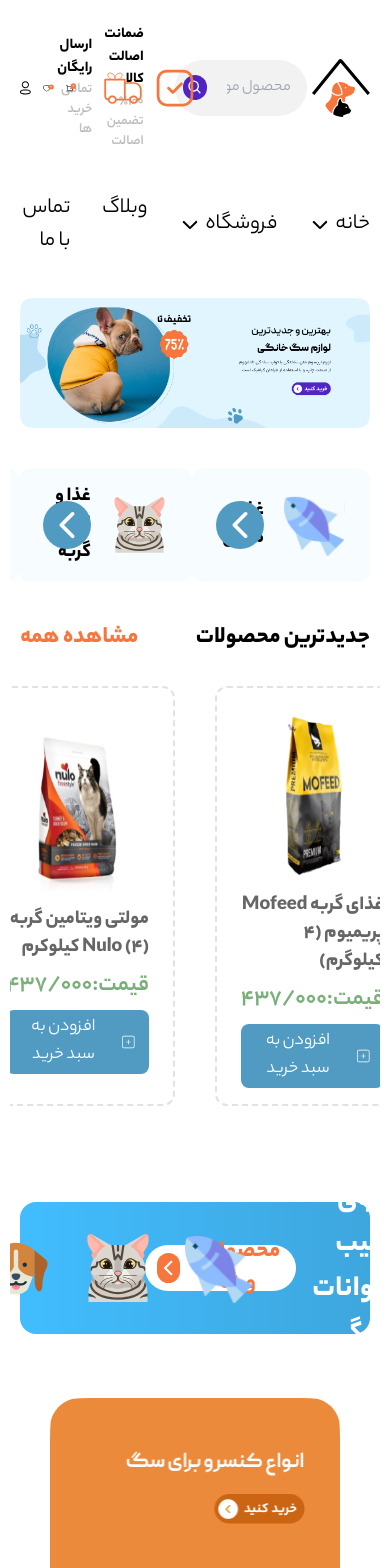
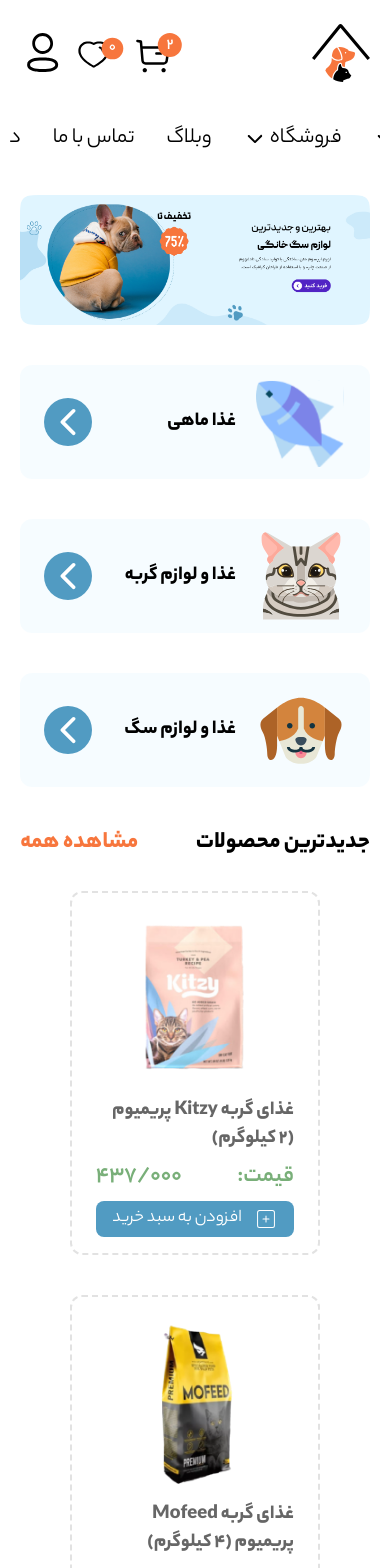
Before and after one commit to Ali-hosseini-js/petshop-nextjs-webapp, a Next.js app: page / in a window 390 px wide. Shown: the top 1568 px of the page. Built offline with nearby package versions, Linux system fonts and the light colour scheme.

Commit message:
mobile responsive

```diff
--- a/src/components/layout/Blog.js
+++ b/src/components/layout/Blog.js
@@ -3,7 +3,7 @@
 
 function Blog() {
   return (
-    <div className="flex flex-wrap justify-between py-14">
+    <div className="flex flex-wrap justify-center gap-3 items-center py-14">
       {blogs.map((blog, index) => (
         <BlogCard key={index} data={blog} />
       ))}
--- a/src/components/layout/Category.js
+++ b/src/components/layout/Category.js
@@ -5,7 +5,7 @@
 
 function Category() {
   return (
-    <div className="flex justify-between mb-10">
+    <div className="flex justify-between mb-10 max-lg:flex-col max-lg:items-center max-lg:gap-10">
       <CategoryCard path="fish" image={fish} text="غذا ماهی" />
       <CategoryCard path="cat" image={cat} text="غذا و لوازم گربه" />
       <CategoryCard path="dog" image={dog} text="غذا و لوازم سگ" />
--- a/src/components/layout/DogCareCategory.js
+++ b/src/components/layout/DogCareCategory.js
@@ -5,7 +5,7 @@
 
 function DogCareCategory() {
   return (
-    <div className="flex justify-between pb-16">
+    <div className="flex justify-between pb-16 max-lg:flex-col max-lg:gap-10 max-lg:items-center">
       <div className="w-[360px] h-[780px] bg-[#A7CCFD54] rounded-xl -rotate-3 border-2 border-dashed border-[#A3C9FD] mx-5">
         <div className="w-[360px] h-[780px] bg-[url('/image/lavazemBanner.png')] rotate-3">
           <Link href="category/dog/carring" className="w-full h-full">
@@ -19,7 +19,7 @@
           </Link>
         </div>
       </div>
-      <div className=" grid grid-cols-3 gap-y-10 gap-x-4">
+      <div className=" grid grid-cols-3 gap-y-10 gap-x-4 max-md:grid-cols-2 max-sm:grid-cols-1">
         {products.map((item, index) => (
           <ProductsCard key={index} data={item} />
         ))}
--- a/src/components/layout/Footer.js
+++ b/src/components/layout/Footer.js
@@ -5,10 +5,10 @@
 
 function Footer() {
   return (
-    <div className="flex justify-col items-end bg-[url('/image/bgFooter.png')] h-[450px] max-w-[1220px] bg-contain bg-no-repeat">
-      <div className="flex flex-col items-center justify-center divide-y-2 divide-dashed divide-main mx-auto max-w-[650px] max-h-[350px]">
-        <div className="grid grid-cols-3 gap-10 w-full pb-20">
-          <div className="flex flex-col">
+    <div className="flex justify-col items-end bg-[url('/image/bgFooter.png')] sm:h-[450px] sm:max-w-[1220px] bg-contain bg-no-repeat max-lg:bg-none">
+      <div className="flex flex-col items-center justify-center divide-y-2 divide-dashed divide-main mx-auto  sm:max-w-[650px] sm:max-h-[350px] ">
+        <div className="grid grid-cols-3 gap-10 w-full pb-20 max-sm:flex max-sm:flex-col max-sm:justify-center max-sm:items-center max-sm:">
+          <div className="flex flex-col max-sm:w-[200px] max-sm:justify-center max-sm:items-center">
             <h4 className="text-[17px] font-semibold pb-3">دسترسی سریع</h4>
             <Link
               href="/about"
@@ -35,7 +35,7 @@
               پیگیری سفارشات
             </Link>
           </div>
-          <div className="flex flex-col">
+          <div className="flex flex-col max-sm:w-[200px] max-sm:justify-center max-sm:items-center">
             <h4 className="text-[17px] font-semibold pb-3">لینک های مهم</h4>
             <Link
               href="/about"
@@ -62,12 +62,12 @@
               سیاست حفظ حریم شخصی
             </Link>
           </div>
-          <div>
+          <div className="max-sm:w-[200px] max-sm:justify-center max-sm:items-center">
             <Link className="flex gap-3 items-center" href="/">
               <Image alt="shapet" src={logo} width={50} height={50} />
               <p className="text-main font-semibold text-xl">فروشگاه شاپت</p>
             </Link>
-            <p className="text-[#666666] text-[12px] py-2">
+            <p className="text-[#666666] text-[12px] py-2 max-sm:text-center">
               لورم ایپسوم متن ساختگی با تولید سادگی نامفهوم از صنعت چاپ، و با
               استفاده از طراحان گرافیک است،
             </p>
--- a/src/components/layout/Header.js
+++ b/src/components/layout/Header.js
@@ -13,9 +13,9 @@
     <div className="flex justify-between items-center my-6">
       <Link className="flex gap-3 items-center" href="/">
         <Image alt="shapet" src={logo} width={58} height={58} />
-        <p className="text-main font-semibold text-2xl">شاپت</p>
+        <p className="text-main font-semibold text-2xl max-md:hidden">شاپت</p>
       </Link>
-      <div className="flex gap-3 rounded-full items-center bg-[#F2F2F2] w-full max-w-96 p-2">
+      <div className="flex gap-3 rounded-full items-center bg-[#F2F2F2] w-full max-w-96 p-2 max-sm:hidden">
         <input
           className="bg-inherit p-2 w-full"
           type="text"
@@ -26,14 +26,14 @@
           <Image alt="search" src={search} width={26} height={26} />
         </button>
       </div>
-      <div className="flex justify-center items-center gap-3">
+      <div className="flex justify-center items-center gap-3 max-lg:hidden">
         <Image alt="ضمانت اصالت کالا" src={tick} width={38} height={38} />
         <div>
           <p className="font-semibold text-[15px]">ضمانت اصالت کالا</p>
           <p className="font-normal text-sm text-black/25">٪۱۰۰ تضمین اصالت</p>
         </div>
       </div>
-      <div className="flex justify-center items-center gap-3">
+      <div className="flex justify-center items-center gap-3 max-lg:hidden">
         <Image alt="ارسال رایگان" src={post} width={38} height={38} />
         <div>
           <p className="font-semibold text-[15px]">ارسال رایگان</p>
--- a/src/components/layout/List.js
+++ b/src/components/layout/List.js
@@ -4,9 +4,9 @@
 
 function List() {
   return (
-    <div className="flex justify-between mx-auto my-10">
+    <div className="flex justify-between max-md:justify-center mx-auto my-10">
       <div>
-        <ul className="flex gap-8">
+        <ul className="flex gap-8 text-nowrap">
           <li className="flex gap-1 items-center text-[22px] hover:text-main cursor-pointer">
             خانه
             <IoIosArrowDown />
@@ -26,7 +26,7 @@
           </li>
         </ul>
       </div>
-      <div className="flex items-center gap-3">
+      <div className="flex items-center gap-3 max-md:hidden">
         <FiPhoneCall className="w-[24px] h-[29px]" />
         <p className="font-semibold text-[22px]">شماره تماس:</p>
         <p className="font-semibold text-[22px] text-main"> ۰۹۱۷۱۲۳۴۵۶۷</p>
--- a/src/components/layout/Products.js
+++ b/src/components/layout/Products.js
@@ -14,7 +14,7 @@
           مشاهده همه
         </Link>
       </div>
-      <div className="flex justify-center gap-10 py-8">
+      <div className="flex flex-wrap justify-center gap-10 py-8">
         {foods.map((item, index) => (
           <ProductsCard key={index} data={item} />
         ))}
--- a/src/components/layout/SpecialOffer.js
+++ b/src/components/layout/SpecialOffer.js
@@ -7,18 +7,18 @@
 function SpecialOffer() {
   return (
     <div className="flex w-full h-[132px] bg-gradient-to-r to-[#3EA6DD] from-[#41BDFF] rounded-2xl mb-8 mt-16 px-5">
-      <div className="flex items-center justify-center w-1/2 gap-4">
-        <p className="text-white font-semibold text-[30px]">
+      <div className="flex items-center justify-center w-1/2 max-lg:w-full max-sm:flex-col gap-4">
+        <p className="text-white text-nowrap font-semibold text-[30px]">
           دنیای عجیب حیوانات خانگی
         </p>
         <div className=" w-fit rounded-full bg-white p-2">
-          <button className="flex items-center justify-center p-1 w-fit h-[30px] gap-3 text-main text-2xl font-semibold">
+          <button className="flex items-center justify-center p-1 w-fit h-[30px] gap-3 text-nowrap text-main text-2xl font-semibold">
             محصولات ویژه
             <IoIosArrowBack className="text-white bg-main w-[30px] h-[30px] rounded-full" />
           </button>
         </div>
       </div>
-      <div className="flex justify-center gap-8 w-1/2 items-center">
+      <div className="flex justify-center gap-8 w-1/2 items-center max-lg:hidden">
         <Image alt="" src={fish} width={70} height={70} />
         <Image alt="" src={cat} width={70} height={70} />
         <Image alt="" src={dog} width={70} height={70} />
```
